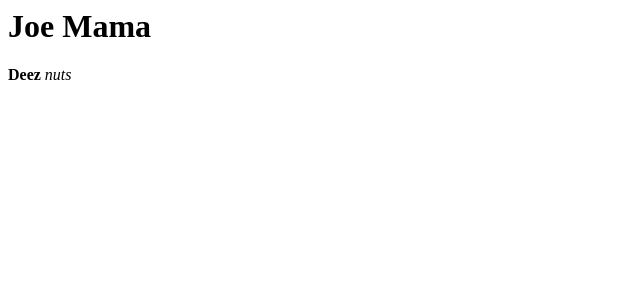
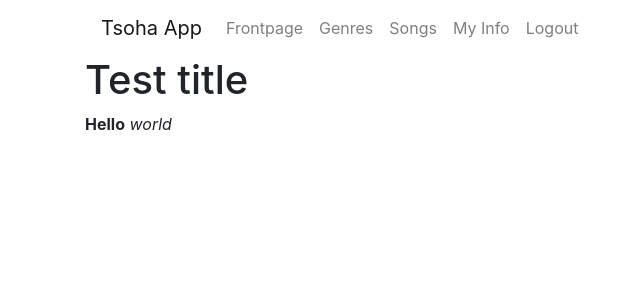
Before and after one commit to NuiS4ncE/musicreview, a Flask app: template templates/index.html in a window 1280 px wide. Shown: the top 300 px of the page, without its empty margins (0-640 px from the left). Run offline with Flask 2, Linux system fonts and the light colour scheme; the template is opened without the code that fills it, so the values that code supplies are empty; parts of the project's set-up code (start-up, migrations or seed data) failed here and were passed over; some libraries are stand-ins or nearby versions.

Commit message:
more work

```diff
--- a/app.py
+++ b/app.py
@@ -1,8 +1,7 @@
+from os import getenv
 from flask import Flask
-from flask import render_template
 
 app = Flask(__name__)
+app.secret_key = getenv("SECRET_KEY")
 
-@app.route("/")
-def index():
-    return render_template("index.html")
+import routes
--- a/genres.py
+++ b/genres.py
@@ -19,3 +19,7 @@ def remove_genre(genre_id, user_id):
     sql = "UPDATE genres WHERE id=:id AND creator_id=:user_id"
     db.session.execute(sql, {"id":genre_id, "user_id":user_id})
     db.session.commit()
+
+def get_genre_info(gname):
+    sql = """SELECT info FROM genres WHERE gname=:gname"""
+    return db.session.execute(sql, {"gname":gname}).fetchone()
--- a/schema.sql
+++ b/schema.sql
@@ -8,13 +8,15 @@ CREATE TABLE users (
 CREATE TABLE genres (
     id SERIAL PRIMARY KEY,
     creator_id INTEGER REFERENCES users,
-    gname TEXT
+    gname TEXT,
+    info TEXT
 );
 
 CREATE TABLE songs (
     ID SERIAL PRIMARY KEY,
     genre_id INTERGER REFERENCES genres,
     sname TEXT,
+    info TEXT,
     hyperlink TEXT
 );
 
--- a/templates/index.html
+++ b/templates/index.html
@@ -1,3 +1,32 @@
-<title>Joe Mama</title>
-<h1>Joe Mama</h1>
-<b>Deez</b> <i>nuts</i>
+<!doctype html>
+<meta name="viewport" content="width=device-width, initial-scale=1, shrink-to-fit=no">
+<link rel="stylesheet" href="https://stackpath.bootstrapcdn.com/bootstrap/4.5.0/css/bootstrap.min.css">
+<div class="container">
+    <nav class="navbar navbar-expand-sm navbar-light">
+        <a class="navbar-brand" href="#">Tsoha App</a>
+        <ul class="navbar-nav">
+            <li class="nav-item">
+                <a class="nav-link" href="#">Frontpage</a>
+            </li>
+            <li class="nav-item">
+                <a class="nav-link" href="#">Genres</a>
+            </li>
+            <li class="nav-item">
+                <a class="nav-link" href="#">Songs</a>
+            </li>
+            <li class="nav-item">
+                <a class="nav-link" href="#">My Info</a>
+            </li>
+            <li class="nav-item">
+                <a class="nav-link" href="#">Logout</a>
+            </li>
+        </ul>
+    </nav>
+    <div class="row">
+        <div class="col-8">
+            <title>MusicReview</title>
+            <h1>Test title</h1>
+            <b>Hello</b> <i>world</i>
+        </div>
+    </div>
+</div>
```
Also changed, not shown: routes.py (added, +43 -0 lines), songs.py (added, +7 -0 lines), users.py (added, +39 -0 lines), templates/addgenre.html (added).
